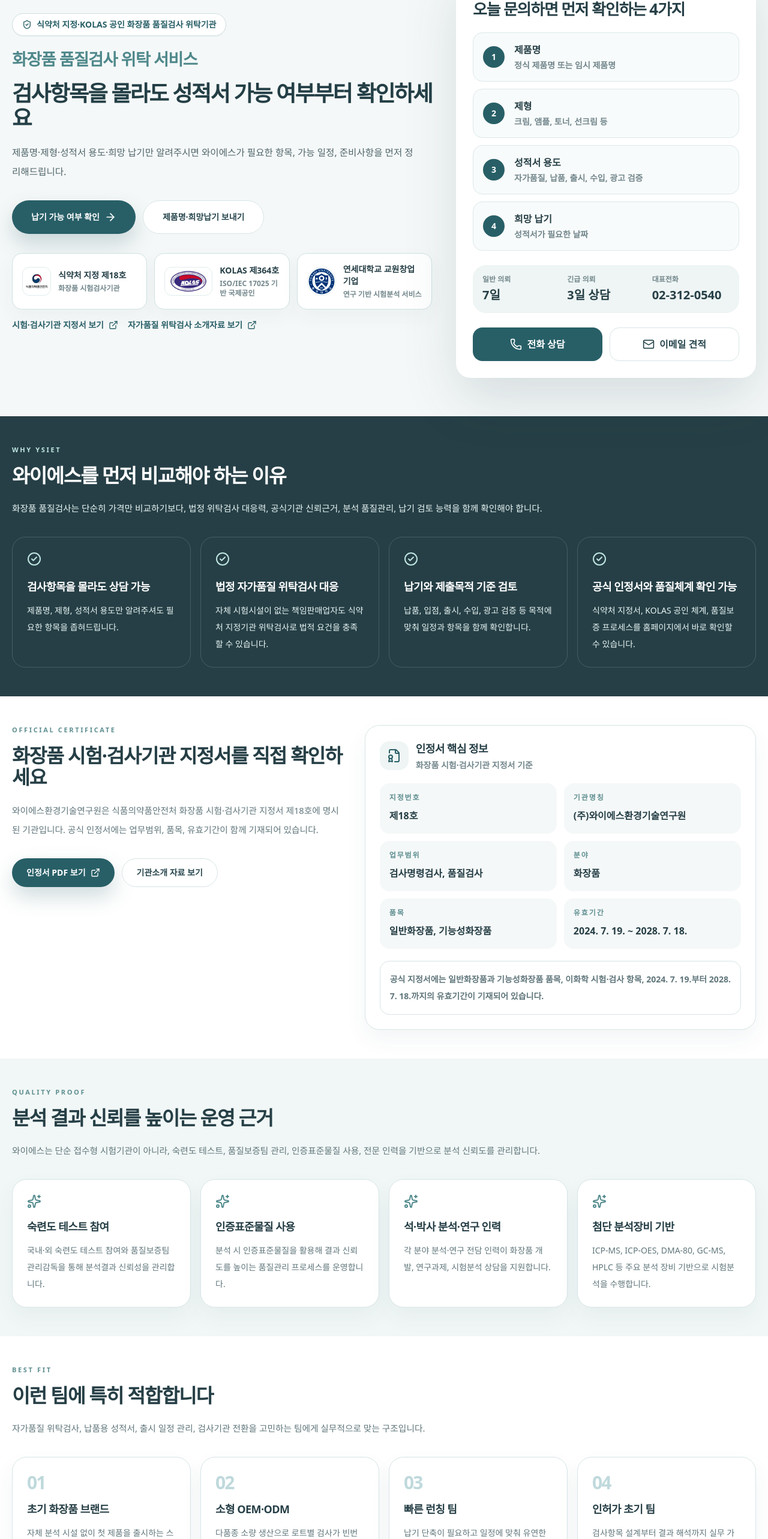
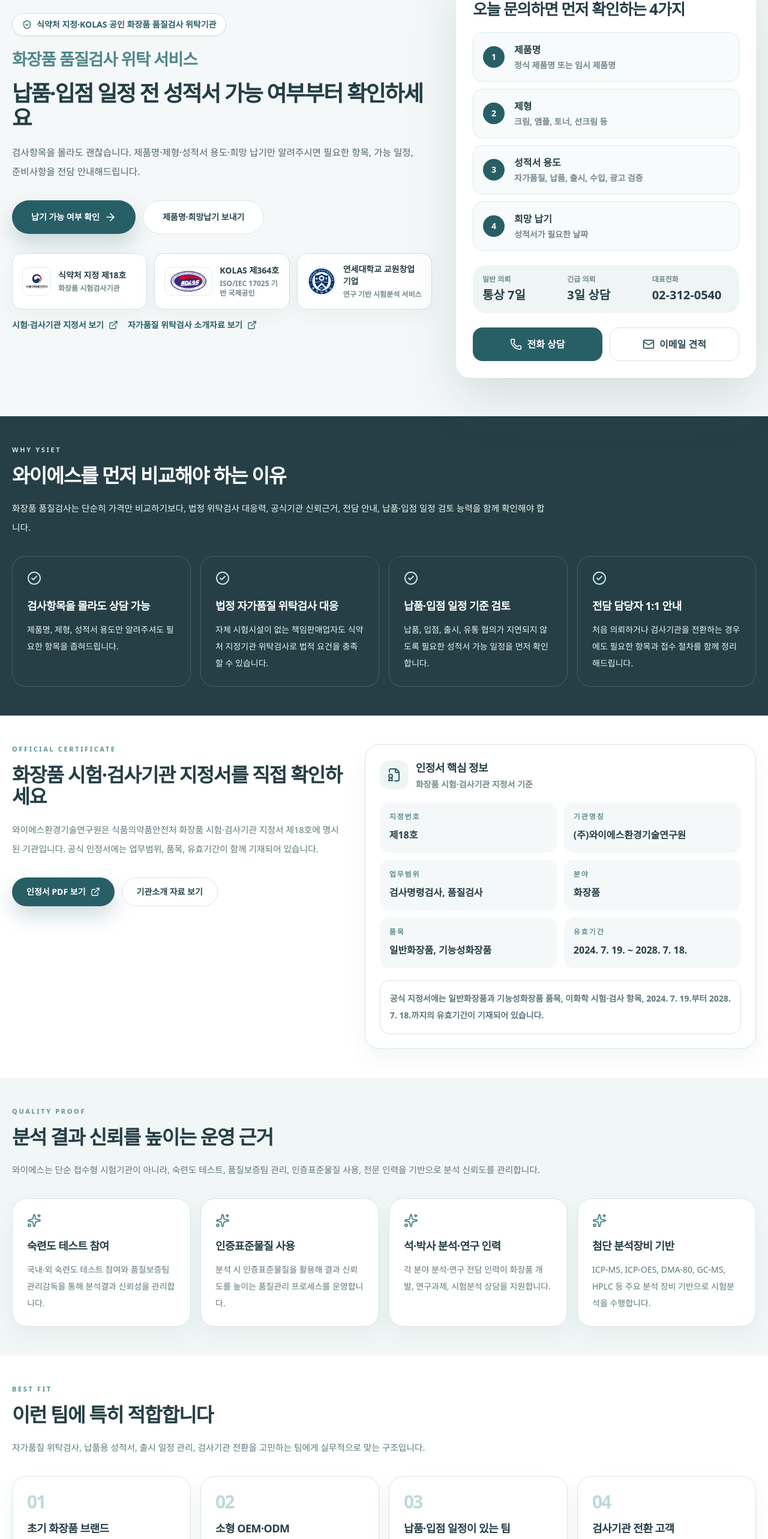
Before and after one commit to YSIET/ysiet-cosmetics-testing, a React (Vite) app: page / in a window 1280 px wide. Shown: the part 201-2767 px from the top of the page at 60% size. Built offline with nearby package versions, Linux system fonts and the light colour scheme.

Commit message:
Update App.jsx

```diff
--- a/src/App.jsx
+++ b/src/App.jsx
@@ -16,6 +16,7 @@ import {
   ShieldCheck,
   Sparkles,
   TimerReset,
+  UserCheck,
 } from "lucide-react";
 
 const KAKAO_URL = "https://pf.kakao.com/_xbUlsn";
@@ -205,12 +206,12 @@ const strongestReasons = [
     desc: "자체 시험시설이 없는 책임판매업자도 식약처 지정기관 위탁검사로 법적 요건을 충족할 수 있습니다.",
   },
   {
-    title: "납기와 제출목적 기준 검토",
-    desc: "납품, 입점, 출시, 수입, 광고 검증 등 목적에 맞춰 일정과 항목을 함께 확인합니다.",
+    title: "납품·입점 일정 기준 검토",
+    desc: "납품, 입점, 출시, 유통 협의가 지연되지 않도록 필요한 성적서 가능 일정을 먼저 확인합니다.",
   },
   {
-    title: "공식 인정서와 품질체계 확인 가능",
-    desc: "식약처 지정서, KOLAS 공인 체계, 품질보증 프로세스를 홈페이지에서 바로 확인할 수 있습니다.",
+    title: "전담 담당자 1:1 안내",
+    desc: "처음 의뢰하거나 검사기관을 전환하는 경우에도 필요한 항목과 접수 절차를 함께 정리해드립니다.",
   },
 ];
 
@@ -243,12 +244,12 @@ const bestFitBrands = [
     desc: "다품종 소량 생산으로 로트별 검사가 빈번한 제조사",
   },
   {
-    title: "빠른 런칭 팀",
-    desc: "납기 단축이 필요하고 일정에 맞춰 유연한 검토가 필요한 팀",
+    title: "납품·입점 일정이 있는 팀",
+    desc: "성적서 지연으로 납품, 입점, 유통 협의가 밀리지 않도록 사전 확인이 필요한 팀",
   },
   {
-    title: "인허가 초기 팀",
-    desc: "검사항목 설계부터 결과 해석까지 실무 가이드가 필요한 창업팀",
+    title: "검사기관 전환 고객",
+    desc: "기존 검사기관에서 일정·상담·항목 안내에 불편을 느껴 전담 안내가 필요한 고객",
   },
 ];
 
@@ -304,15 +305,15 @@ const firstCheckItems = [
   },
   {
     title: "희망 납기",
-    desc: "성적서가 필요한 날짜를 기준으로 일반 또는 긴급 진행 가능 여부를 살펴봅니다.",
+    desc: "성적서가 필요한 날짜를 기준으로 통상 일정 또는 긴급 진행 가능 여부를 살펴봅니다.",
   },
   {
     title: "시료 준비 가능일",
     desc: "시료 접수 가능일을 확인해 실제 분석 일정과 발급 가능 시점을 안내합니다.",
   },
   {
-    title: "비용 예상 범위",
-    desc: "대표 수수료를 기준으로 하되, 실제 비용은 항목과 긴급 여부를 확인한 뒤 안내합니다.",
+    title: "전담 안내 필요 여부",
+    desc: "처음 의뢰하거나 기관을 전환하는 경우, 항목과 절차를 담당자가 함께 정리합니다.",
   },
 ];
 
@@ -329,7 +330,7 @@ const whyConsultItems = [
   {
     icon: <TimerReset className="h-6 w-6" />,
     title: "납기는 항목별로 달라집니다",
-    desc: "일반 7일, 긴급 3일 상담이 가능하지만 제품 유형과 시험항목에 따라 가능 여부가 달라질 수 있습니다.",
+    desc: "일반 의뢰는 통상 7일 기준으로 안내되며, 긴급 의뢰는 3일 기준으로 상담 가능합니다. 단, 제품 유형과 시험항목에 따라 가능 여부는 달라질 수 있습니다.",
   },
   {
     icon: <FileCheck2 className="h-6 w-6" />,
@@ -386,15 +387,15 @@ const faqs = [
   ],
   [
     "성적서 발급까지 얼마나 걸리나요",
-    "수수료 안내자료 기준 일반 의뢰 소요일은 7일, 긴급 의뢰는 3일입니다. 단, 긴급 의뢰 가능 여부는 시험 일정과 항목에 따라 달라질 수 있습니다.",
+    "일반 의뢰는 통상 7일 기준으로 안내되며, 긴급 의뢰는 3일 기준으로 상담 가능합니다. 단, 시험 일정과 항목에 따라 가능 여부가 달라질 수 있습니다.",
   ],
   [
     "자가품질 위탁검사는 왜 필요한가요",
     "화장품책임판매업자는 제조번호별 품질검사를 마친 후 제품을 유통해야 하며, 자체 시설이 없는 경우 식약처 지정 시험·검사기관 위탁으로 요건을 충족할 수 있습니다.",
   ],
   [
-    "Raw Data도 받을 수 있나요",
-    "시험결과에 대한 Raw Data는 사전 요청 시 제공 가능하며, 수수료는 의뢰항목 수수료의 10%로 안내되어 있습니다.",
+    "납품이나 입점 일정이 촉박해도 상담 가능한가요",
+    "가능합니다. 납품·입점·유통 일정이 정해져 있다면 먼저 알려주세요. 성적서 준비가 지연되지 않도록 가능 일정과 필요한 항목을 우선 확인합니다.",
   ],
   [
     "1건만 의뢰해도 상담 가능한가요",
@@ -600,7 +601,7 @@ function HeroConversionPanel() {
         <div className="mt-6 grid gap-3 rounded-[22px] bg-[#EEF5F4] p-4 sm:grid-cols-3">
           <div>
             <p className="text-xs font-black text-[#73878C]">일반 의뢰</p>
-            <p className="mt-1 text-xl font-black text-[#263F46]">7일</p>
+            <p className="mt-1 text-xl font-black text-[#263F46]">통상 7일</p>
           </div>
           <div>
             <p className="text-xs font-black text-[#73878C]">긴급 의뢰</p>
@@ -711,11 +712,11 @@ function HomePage() {
             </p>
 
             <h1 className="max-w-3xl text-[clamp(1.75rem,2.85vw,2.55rem)] font-black leading-[1.14] tracking-[-0.055em] text-[#243F46]">
-              검사항목을 몰라도 성적서 가능 여부부터 확인하세요
+              납품·입점 일정 전 성적서 가능 여부부터 확인하세요
             </h1>
 
             <p className="mt-5 max-w-2xl text-[clamp(0.95rem,1.22vw,1.08rem)] leading-8 text-[#4F656A]">
-              제품명·제형·성적서 용도·희망 납기만 알려주시면 와이에스가 필요한 항목, 가능 일정, 준비사항을 먼저 정리해드립니다.
+              검사항목을 몰라도 괜찮습니다. 제품명·제형·성적서 용도·희망 납기만 알려주시면 필요한 항목, 가능 일정, 준비사항을 전담 안내해드립니다.
             </p>
 
             <div className="mt-8 flex flex-col gap-3 sm:flex-row">
@@ -777,7 +778,7 @@ function HomePage() {
           <SectionTitle
             eyebrow="Why YSIET"
             titleText="와이에스를 먼저 비교해야 하는 이유"
-            description="화장품 품질검사는 단순히 가격만 비교하기보다, 법정 위탁검사 대응력, 공식기관 신뢰근거, 분석 품질관리, 납기 검토 능력을 함께 확인해야 합니다."
+            description="화장품 품질검사는 단순히 가격만 비교하기보다, 법정 위탁검사 대응력, 공식기관 신뢰근거, 전담 안내, 납품·입점 일정 검토 능력을 함께 확인해야 합니다."
             light
           />
 
@@ -989,7 +990,7 @@ function HomePage() {
                 비용보다 먼저 제품명과 납기를 알려주세요
               </p>
               <p className="mt-2 text-[#EFFAFA]">
-                필요한 항목과 실제 가능 일정을 함께 확인해드립니다.
+                납품·입점·유통 일정이 있다면 성적서 준비가 지연되지 않도록 가능 일정을 먼저 확인해드립니다.
               </p>
               <p className="mt-2 text-sm font-bold text-[#CFE8E8]">
                 Raw Data는 사전 요청 시 제공 가능하며, 별도 수수료가 적용됩니다.
@@ -1074,7 +1075,7 @@ function HomePage() {
                   성적서가 필요한 날짜가 있다면 지금 확인하세요
                 </h2>
                 <p className="mt-7 text-[clamp(0.92rem,1.18vw,1.02rem)] leading-8 text-[#EFFAFA]">
-                  제품명과 희망 납기만 보내주셔도 가능한 일정과 필요한 항목을 먼저 검토해드립니다.
+                  제품명과 희망 납기만 보내주셔도 전담 담당자가 가능한 일정과 필요한 항목을 먼저 검토해드립니다.
                 </p>
 
                 <div className="mt-8 grid gap-3 sm:grid-cols-2">
@@ -1090,6 +1091,13 @@ function HomePage() {
                   >
                     <Mail className="mr-2 h-5 w-5" /> 제품명·희망납기 보내기
                   </a>
+                </div>
+
+                <div className="mt-6 flex items-start gap-3 rounded-2xl border border-white/15 bg-white/10 p-4">
+                  <UserCheck className="mt-1 h-5 w-5 shrink-0 text-[#BFE6E2]" />
+                  <p className="text-sm font-bold leading-7 text-[#E8F6F5]">
+                    처음 의뢰하거나 검사기관을 전환하는 경우에도, 필요한 항목과 제출 일정 확인을 담당자가 함께 도와드립니다.
+                  </p>
                 </div>
               </div>
 
@@ -1312,7 +1320,7 @@ function AboutPage() {
                 기관 정보를 확인하셨다면 바로 상담하세요
               </h2>
               <p className="mt-5 leading-8 text-[#E8F6F5]">
-                필요한 성적서 용도, 제품명, 제형, 희망 납기, 검사항목을 알려주시면 우선 검토 후 안내드립니다.
+                필요한 성적서 용도, 제품명, 제형, 희망 납기, 검사항목을 알려주시면 담당자가 우선 검토 후 안내드립니다.
               </p>
             </div>
 
```
